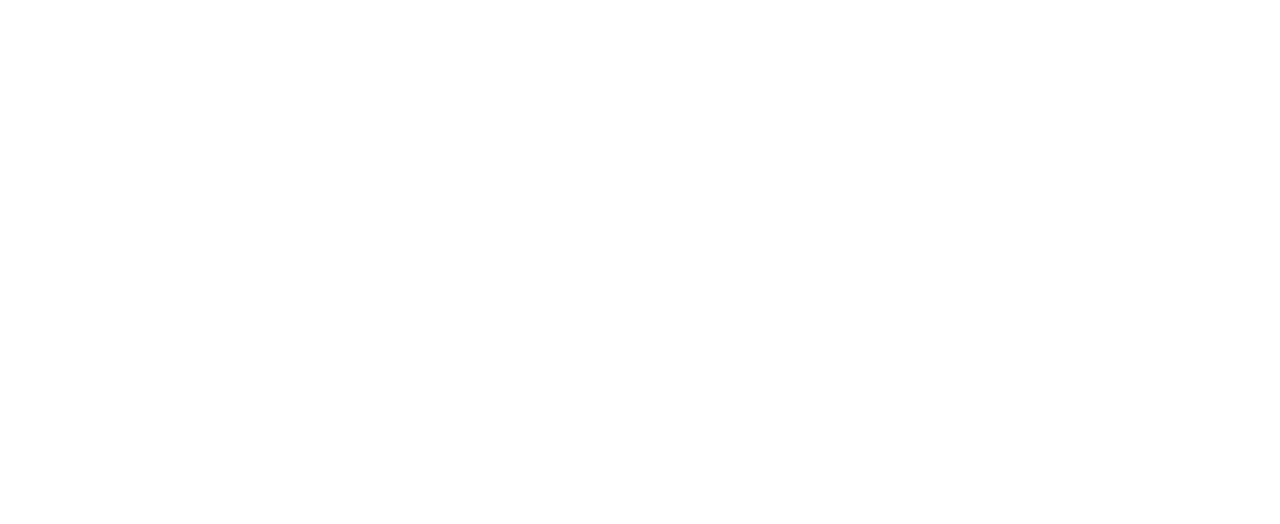
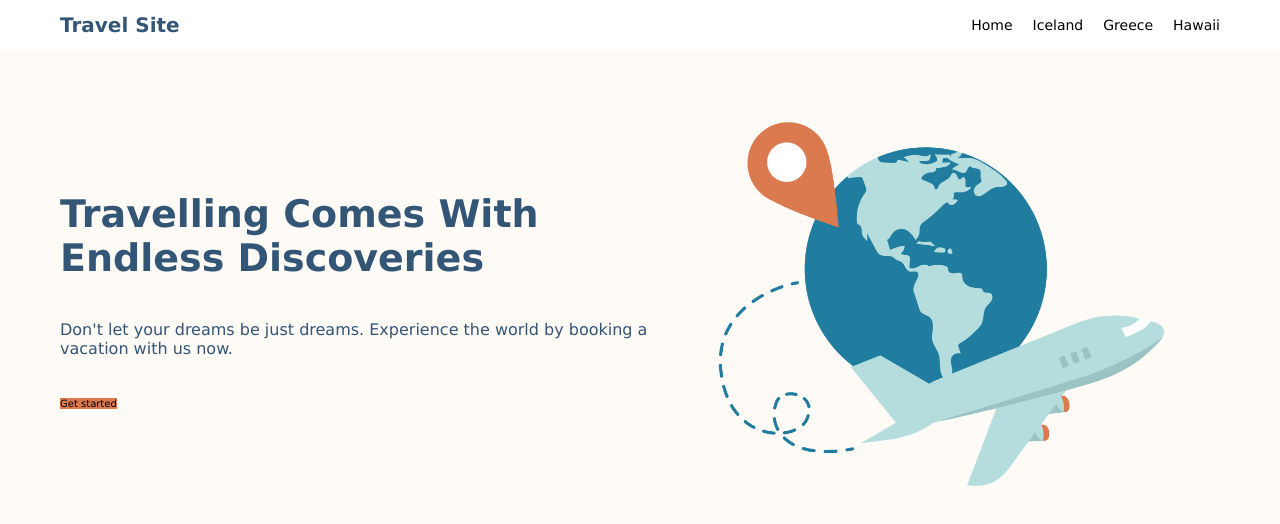
Before and after one commit to liuladniak/liudmyla-ladniak-travelsite, a plain HTML site: page index.html in a window 1280 px wide. Drawn offline with Linux system fonts and the light colour scheme.

Commit message:
header and hero first sketch

```diff
--- a/css/global.css
+++ b/css/global.css
@@ -0,0 +1,84 @@
+/* Default browser styling reset */
+*,
+*::before,
+*::after {
+  box-sizing: border-box;
+  margin: 0;
+  padding: 0;
+}
+a {
+  text-decoration: none;
+  color: inherit;
+}
+ul {
+  list-style: none;
+}
+img {
+  display: block;
+  max-width: 100%;
+}
+p,
+h1,
+h2,
+h3,
+h4,
+h5,
+h6 {
+  overflow-wrap: break-word;
+}
+
+/* Common styles */
+html {
+  font-size: 10px;
+  scroll-behavior: smooth;
+}
+body {
+  width: 1280px;
+  margin: 0 auto;
+  background-color: #eae7e7;
+  font-family: "Verdana", sans-serif;
+}
+
+.button {
+  background-color: #db7a4e;
+}
+
+/* ************************** */
+/* HEADER*/
+/* ************************** */
+.header {
+  position: fixed;
+  top: 0;
+  bottom: 0;
+  padding-top: 0;
+  padding-bottom: 0;
+  width: 1280px;
+  height: 50px;
+  display: flex;
+  justify-content: space-between;
+  align-items: center;
+  background-color: #ffffff;
+  padding: 1rem 6rem;
+  z-index: 999;
+}
+.logo {
+  font-size: 2rem;
+  color: #335576;
+}
+.main-nav__list {
+  display: flex;
+  gap: 2rem;
+}
+.main-nav__link {
+  font-size: 1.4rem;
+}
+.main-nav__link:hover,
+.main-nav__link:active {
+  border-bottom: 2px solid #db7a4e;
+}
+.link--active {
+  border-bottom: 2px solid #db7a4e;
+}
+/* ************************** */
+/* FOOTER*/
+/* ************************** */
--- a/css/main.css
+++ b/css/main.css
@@ -0,0 +1,42 @@
+/* ************************** */
+/* HERO SECTION*/
+/* ************************** */
+.section-hero {
+  margin-top: 50px;
+  height: 500px;
+  display: flex;
+  justify-content: space-between;
+  align-items: center;
+  background-color: #fefaf5;
+  padding: 0 6rem;
+}
+
+.hero__content {
+  text-align: left;
+}
+.hero__heading {
+  font-size: 3.8rem;
+  font-weight: 600;
+  color: #335576;
+  text-transform: capitalize;
+  margin-bottom: 4rem;
+}
+.hero__subheading {
+  font-size: 1.6rem;
+  margin-bottom: 4rem;
+  color: #335576;
+}
+.hero__img-box {
+  display: flex;
+  justify-content: center;
+}
+.hero__img {
+  width: 80%;
+}
+/* ************************** */
+/* RECOMMENDATIONS SECTION*/
+/* ************************** */
+.section-recommendations {
+  background-color: #ffffff;
+  height: 700px;
+}
--- a/index.html
+++ b/index.html
@@ -9,11 +9,45 @@
   </head>
   <body>
     <header class="header">
-      <nav class="nav"></nav>
+      <h2 class="logo"><a href="/">Travel Site</a></h2>
+      <nav class="main-nav">
+        <ul class="main-nav__list">
+          <li class="main-nav__item">
+            <a href="/" class="main-nav__link">Home</a>
+          </li>
+          <li class="main-nav__item">
+            <a href="./pages/iceland.html" class="main-nav__link">Iceland</a>
+          </li>
+          <li class="nav__item">
+            <a href="./pages/greece.html" class="main-nav__link">Greece</a>
+          </li>
+          <li class="main-nav__item">
+            <a href="./pages/hawaii.html" class="main-nav__link">Hawaii</a>
+          </li>
+        </ul>
+      </nav>
     </header>
     <main>
-      <section class="hero"></section>
-      <section class="recommendations"></section>
+      <section class="section-hero">
+        <div class="hero__content">
+          <h1 class="hero__heading">
+            Travelling comes with endless Discoveries
+          </h1>
+          <p class="hero__subheading">
+            Don't let your dreams be just dreams. Experience the world by
+            booking a vacation with us now.
+          </p>
+          <a class="button" type="button">Get started</a>
+        </div>
+        <div class="hero__img-box">
+          <img
+            class="hero__img"
+            src="./assets/images/hero.png"
+            alt="image with a plane flying around the world"
+          />
+        </div>
+      </section>
+      <section class="section-recommendations"></section>
     </main>
     <footer class="footer"></footer>
   </body>
```
Also changed, not shown: pages/greece.html (+1 -1 lines), pages/hawaii.html (+1 -1 lines), pages/iceland.html (+1 -1 lines), assets/icons/icon-facebook.png (added), assets/icons/icon-instagram.png (added), assets/icons/icon-twitter.png (added), assets/images/greece.jpg (added), assets/images/hawaii.jpg (added), assets/images/hero.png (added), assets/images/iceland.jpg (added), 3 other files.
